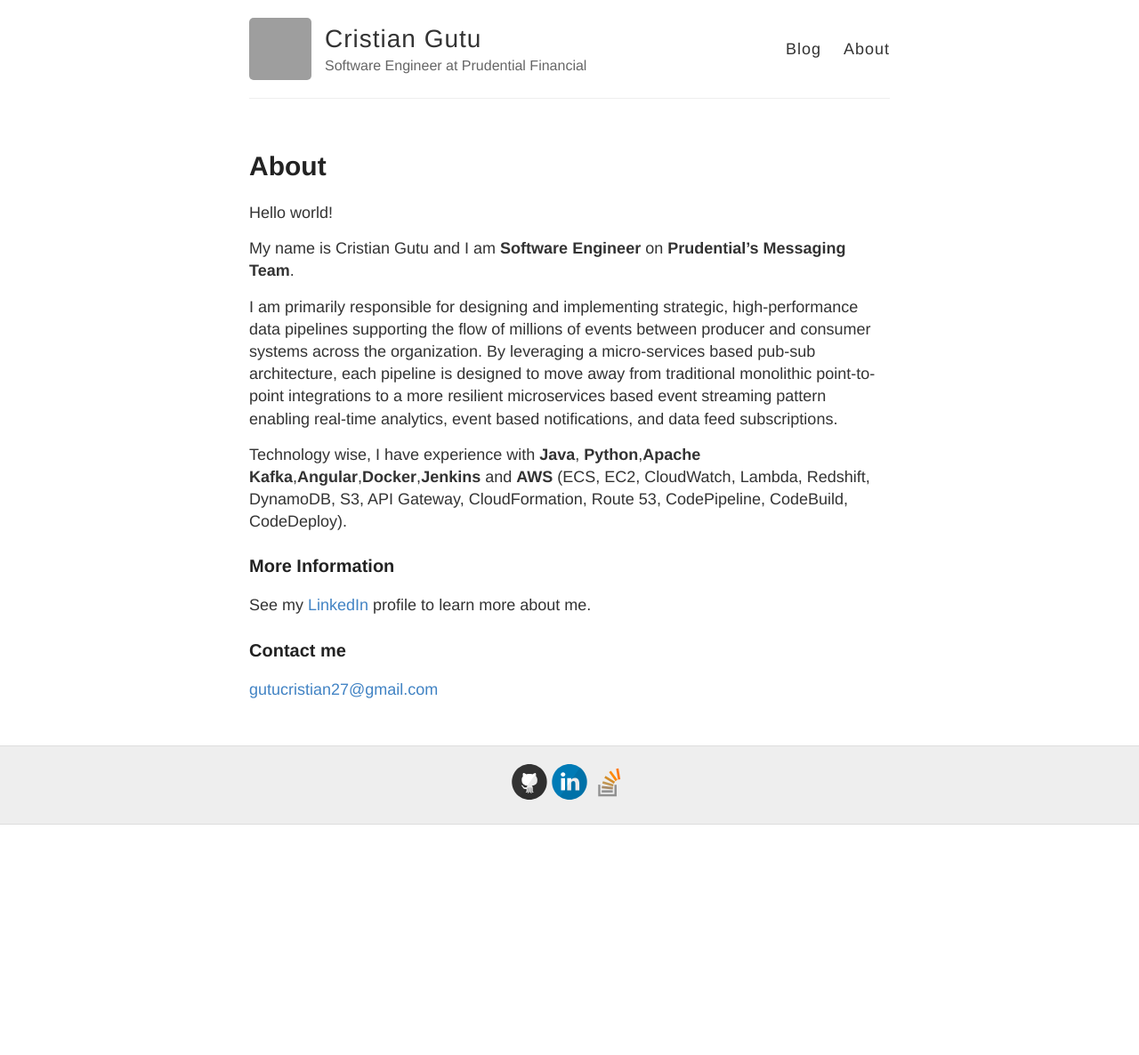
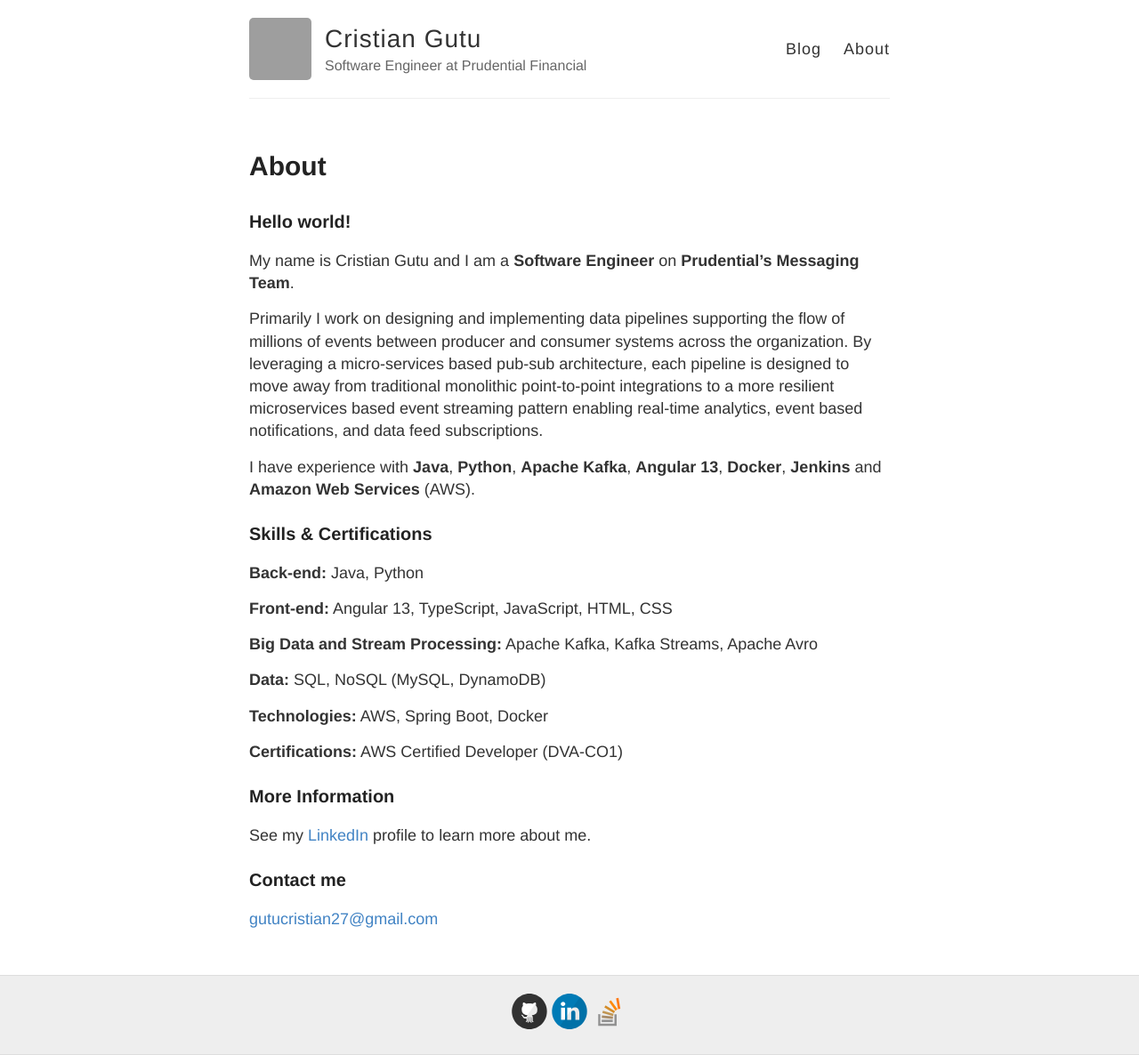
Before and after one commit to gutucristian/gutucristian.github.io, a Jekyll site: the page built from about.md, in a window 1280 px wide. Shown: the whole page at 89% size. Built offline with Jekyll 4.4.1, drawn with Linux system fonts in a browser that asks for light colours; before the commit the page ends 927 px from its top, so only the background shows below that; grey boxes are pictures that could not be loaded.

Commit message:
Update about.md

```diff
--- a/about.md
+++ b/about.md
@@ -3,13 +3,28 @@
 title: About
 permalink: /about/
 ---
-Hello world!
 
-My name is Cristian Gutu and I am __Software Engineer__ on __Prudential’s Messaging Team__.
+### Hello world!
 
-I am primarily responsible for designing and implementing strategic, high-performance data pipelines supporting the flow of millions of events between producer and consumer systems across the organization. By leveraging a micro-services based pub-sub architecture, each pipeline is designed to move away from traditional monolithic point-to-point integrations to a more resilient microservices based event streaming pattern enabling real-time analytics, event based notifications, and data feed subscriptions.
+My name is Cristian Gutu and I am a **Software Engineer** on **Prudential’s Messaging Team**.
 
-Technology wise, I have experience with __Java__, __Python__,__Apache Kafka__,__Angular__,__Docker__,__Jenkins__ and __AWS__ (ECS, EC2, CloudWatch, Lambda, Redshift, DynamoDB, S3, API Gateway, CloudFormation, Route 53, CodePipeline, CodeBuild, CodeDeploy).
+Primarily I work on designing and implementing data pipelines supporting the flow of millions of events between producer and consumer systems across the organization. By leveraging a micro-services based pub-sub architecture, each pipeline is designed to move away from traditional monolithic point-to-point integrations to a more resilient microservices based event streaming pattern enabling real-time analytics, event based notifications, and data feed subscriptions.
+
+I have experience with **Java**, **Python**, **Apache Kafka**, **Angular 13**, **Docker**, **Jenkins** and **Amazon Web Services** (AWS).
+
+### Skills & Certifications
+
+**Back-end:** Java, Python
+
+**Front-end:** Angular 13, TypeScript, JavaScript, HTML, CSS
+
+**Big Data and Stream Processing:** Apache Kafka, Kafka Streams, Apache Avro
+
+**Data:** SQL, NoSQL (MySQL, DynamoDB)
+
+**Technologies:** AWS, Spring Boot, Docker
+
+**Certifications:** AWS Certified Developer (DVA-CO1)
 
 ### More Information
 
```
